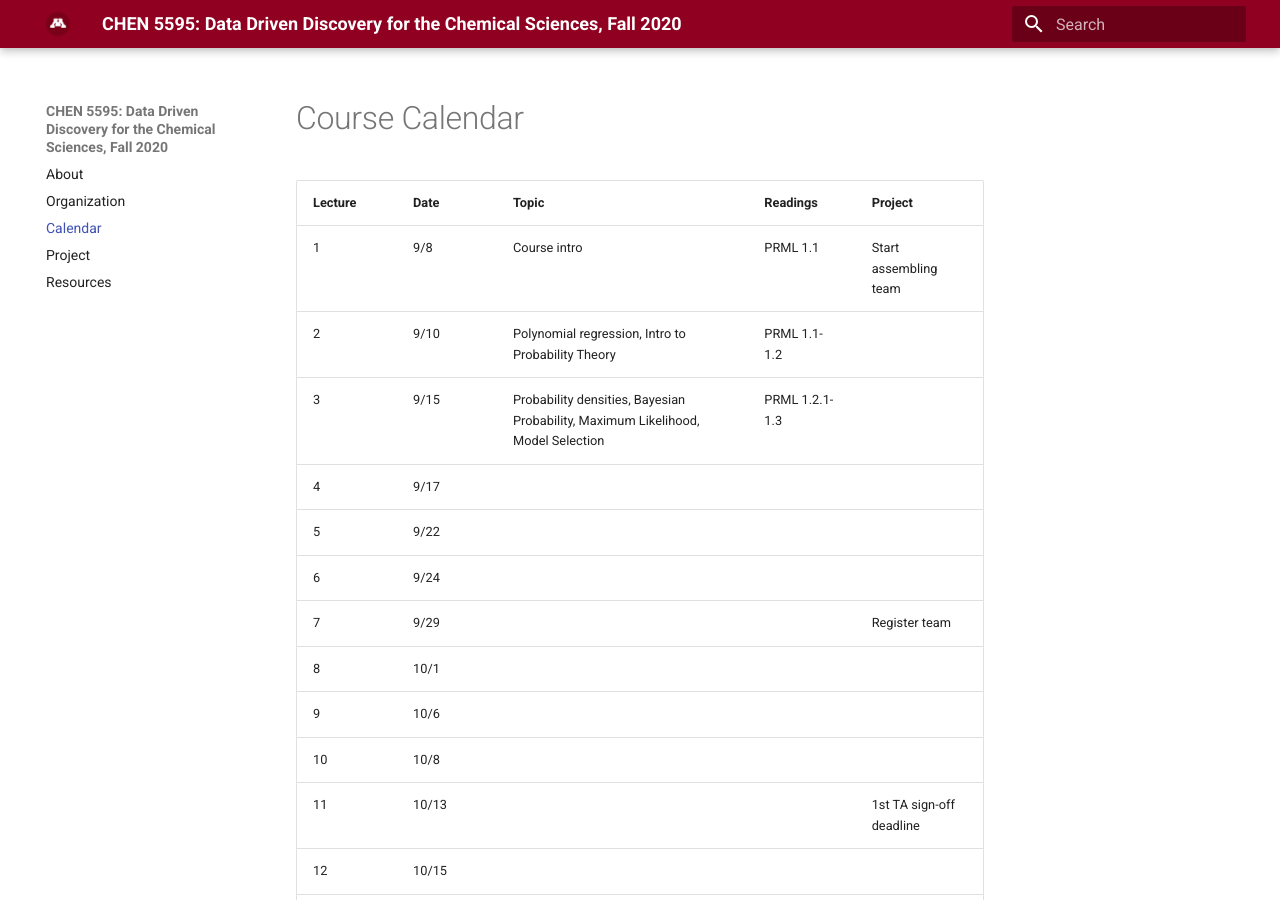
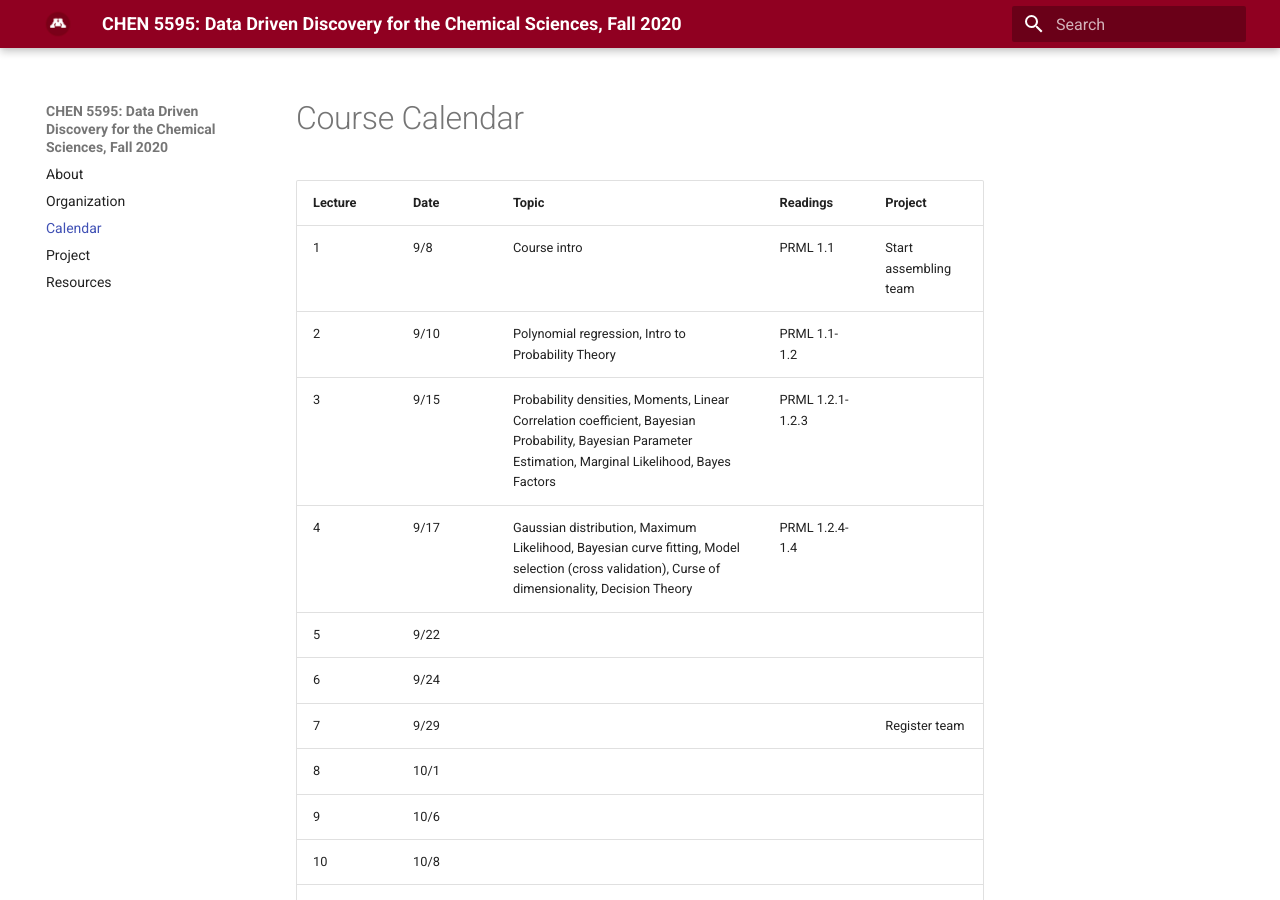
Before and after one commit to smcantab/chen5595-fall2020, an MkDocs documentation site: the page built from docs/calendar.md, in a window 1280 px wide and 900 px high. Built offline with MkDocs 1.6.1 and Material for MkDocs 9.7.7, drawn with Linux system fonts in a browser that asks for light colours.

```diff
--- a/docs/calendar.md
+++ b/docs/calendar.md
@@ -1,31 +1,31 @@
 # Course Calendar
 
-Lecture | Date  | Topic                                                                            | Readings       | Project
---------|-------|----------------------------------------------------------------------------------|----------------|-------------------------
-1       | 9/8   | Course intro                                                                     | PRML 1.1       | Start assembling team
-2       | 9/10  | Polynomial regression, Intro to Probability Theory                               | PRML 1.1-1.2   |
-3       | 9/15  | Probability densities, Bayesian Probability, Maximum Likelihood, Model Selection | PRML 1.2.1-1.3 |
-4       | 9/17  |                                                                                  |                |
-5       | 9/22  |                                                                                  |                |
-6       | 9/24  |                                                                                  |                |
-7       | 9/29  |                                                                                  |                | Register team
-8       | 10/1  |                                                                                  |                |
-9       | 10/6  |                                                                                  |                |
-10      | 10/8  |                                                                                  |                |
-11      | 10/13 |                                                                                  |                | 1st TA sign-off deadline
-12      | 10/15 |                                                                                  |                |
-13      | 10/20 |                                                                                  |                | Project proposal
-14      | 10/22 |                                                                                  |                | 10 min talk
-15      | 10/29 |                                                                                  |                |
-16      | 11/3  |                                                                                  |                |
-17      | 11/5  |                                                                                  |                |
-18      | 11/10 |                                                                                  |                |
-19      | 11/12 |                                                                                  |                |
-20      | 11/17 |                                                                                  |                |
-21      | 11/19 |                                                                                  |                | Progress report
-22      | 11/24 |                                                                                  |                |
-23      | 12/1  | [B. Cheng](https://sites.google.com/site/tonicbq/about-me?authuser=0) guest talk |                | 2nd TA sign-off deadline
-24      | 12/3  | [J. Klicpera](https://www.in.tum.de/en/daml/team/johannes-klicpera/) guest talk  |                |
-25      | 12/8  |                                                                                  |                |
-26      | 12/10 |                                                                                  |                | Final report
-27      | 12/15 |                                                                                  |                | 20 min talk
+Lecture | Date  | Topic                                                                                                                                                   | Readings         | Project
+--------|-------|---------------------------------------------------------------------------------------------------------------------------------------------------------|------------------|-------------------------
+1       | 9/8   | Course intro                                                                                                                                            | PRML 1.1         | Start assembling team
+2       | 9/10  | Polynomial regression, Intro to Probability Theory                                                                                                      | PRML 1.1-1.2     |
+3       | 9/15  | Probability densities, Moments, Linear Correlation coefficient, Bayesian Probability, Bayesian Parameter Estimation, Marginal Likelihood, Bayes Factors | PRML 1.2.1-1.2.3 |
+4       | 9/17  | Gaussian distribution, Maximum Likelihood, Bayesian curve fitting, Model selection (cross validation), Curse of dimensionality, Decision Theory         | PRML 1.2.4-1.4   |
+5       | 9/22  |                                                                                                                                                         |                  |
+6       | 9/24  |                                                                                                                                                         |                  |
+7       | 9/29  |                                                                                                                                                         |                  | Register team
+8       | 10/1  |                                                                                                                                                         |                  |
+9       | 10/6  |                                                                                                                                                         |                  |
+10      | 10/8  |                                                                                                                                                         |                  |
+11      | 10/13 |                                                                                                                                                         |                  | 1st TA sign-off deadline
+12      | 10/15 |                                                                                                                                                         |                  |
+13      | 10/20 |                                                                                                                                                         |                  | Project proposal
+14      | 10/22 |                                                                                                                                                         |                  | 10 min talk
+15      | 10/29 |                                                                                                                                                         |                  |
+16      | 11/3  |                                                                                                                                                         |                  |
+17      | 11/5  |                                                                                                                                                         |                  |
+18      | 11/10 |                                                                                                                                                         |                  |
+19      | 11/12 |                                                                                                                                                         |                  |
+20      | 11/17 |                                                                                                                                                         |                  |
+21      | 11/19 |                                                                                                                                                         |                  | Progress report
+22      | 11/24 |                                                                                                                                                         |                  |
+23      | 12/1  | [B. Cheng](https://sites.google.com/site/tonicbq/about-me?authuser=0) guest talk                                                                        |                  | 2nd TA sign-off deadline
+24      | 12/3  | [J. Klicpera](https://www.in.tum.de/en/daml/team/johannes-klicpera/) guest talk                                                                         |                  |
+25      | 12/8  |                                                                                                                                                         |                  |
+26      | 12/10 |                                                                                                                                                         |                  | Final report
+27      | 12/15 |                                                                                                                                                         |                  | 20 min talk
```
Also changed, not shown: docs/resources.md (+4 -1 lines), 2 other files.
